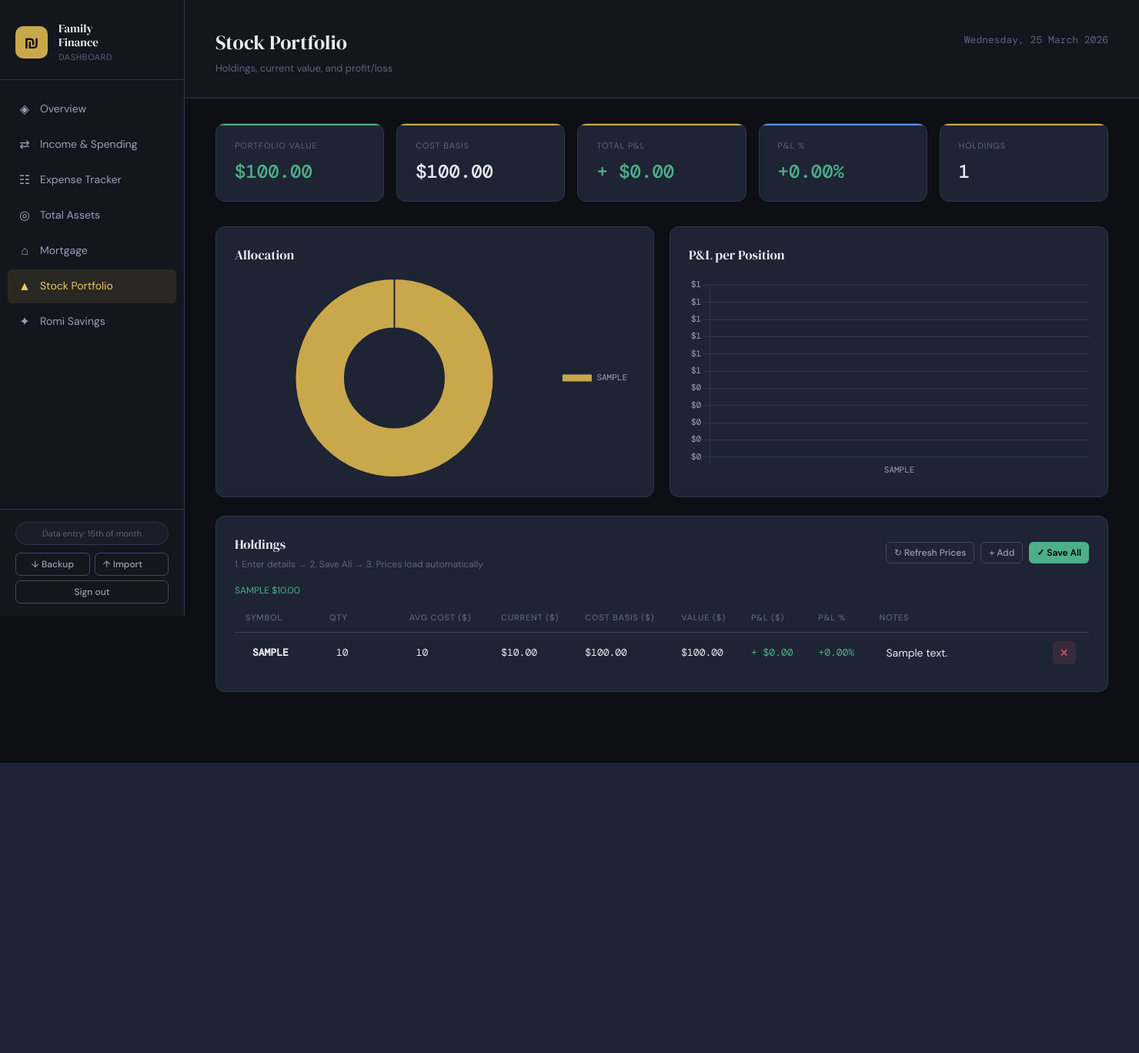
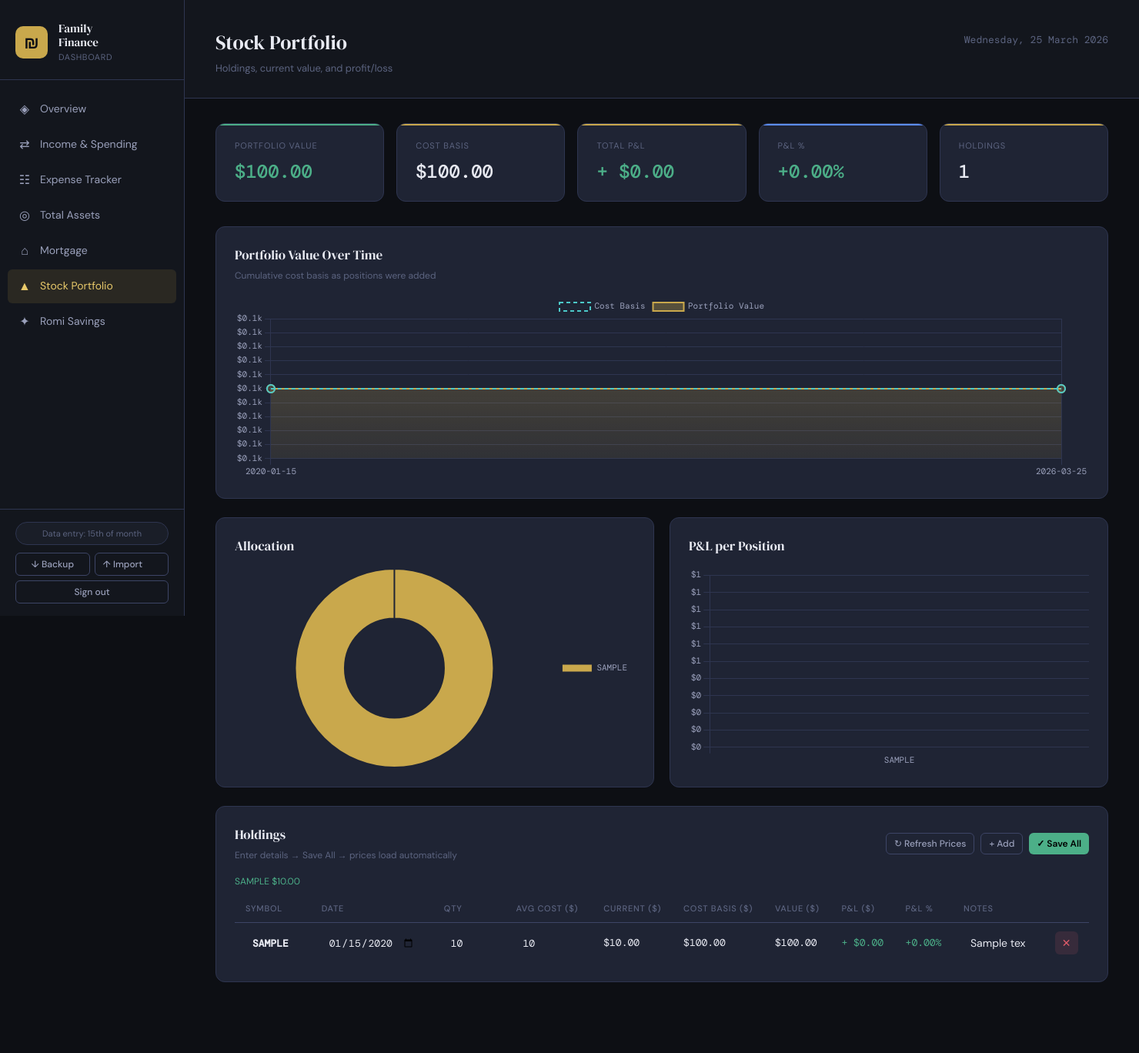
Before and after one commit to avivmesh-cpu/Family-Finance, a Flask app: page /stocks in a window 1480 px wide. Shown: the whole page at 77% size. Before the commit the page ends 991 px from the top, so only its background shows below. Run offline with Flask 3, Linux system fonts and the light colour scheme; tables that the repository leaves empty hold one stand-in row (values such as "Sample post"); a database or web service that is not in the repository returns one stand-in record (values such as "Sample title"); data that the repository does not hold is empty.

Commit message:
Add files via upload

```diff
--- a/templates/stocks.html
+++ b/templates/stocks.html
@@ -13,6 +13,13 @@
     <div class="kpi-card"><div class="kpi-label">Holdings</div><div class="kpi-value" id="kpi-cnt">0</div></div>
   </div>
 
+  <!-- Portfolio over time chart -->
+  <div class="card mb-24">
+    <div class="card-title mb-4">Portfolio Value Over Time</div>
+    <div class="card-subtitle mb-16">Cumulative cost basis as positions were added</div>
+    <div class="chart-wrap" style="height:240px"><canvas id="c-timeline"></canvas></div>
+  </div>
+
   <div class="grid-2 mb-24">
     <div class="card"><div class="card-title mb-16">Allocation</div><div class="chart-wrap"><canvas id="c-alloc"></canvas></div></div>
     <div class="card"><div class="card-title mb-16">P&amp;L per Position</div><div class="chart-wrap"><canvas id="c-pnl"></canvas></div></div>
@@ -22,7 +29,7 @@
     <div class="flex-between mb-16">
       <div>
         <div class="card-title">Holdings</div>
-        <div class="card-subtitle">1. Enter details &rarr; 2. Save All &rarr; 3. Prices load automatically</div>
+        <div class="card-subtitle">Enter details → Save All → prices load automatically</div>
       </div>
       <div class="flex gap-8">
         <button class="btn btn-ghost btn-sm" id="refresh-btn" onclick="doRefreshPrices()">&#8635; Refresh Prices</button>
@@ -36,7 +43,7 @@
     <div class="table-wrap">
       <table>
         <thead><tr>
-          <th>Symbol</th><th>Qty</th><th>Avg Cost ($)</th>
+          <th>Symbol</th><th>Date</th><th>Qty</th><th>Avg Cost ($)</th>
           <th>Current ($)</th><th>Cost Basis ($)</th><th>Value ($)</th>
           <th>P&amp;L ($)</th><th>P&amp;L %</th><th>Notes</th><th></th>
         </tr></thead>
@@ -49,46 +56,31 @@
 
 {% block scripts %}
 <script>
-let holdings = [], prices = {}, aC = null, pC = null, tempId = -1;
+let holdings = [], prices = {}, aC = null, pC = null, tlC = null, tempId = -1;
 
-// ── Load holdings then auto-fetch prices ──
 async function init() {
   try { holdings = await FF.get('/api/stocks'); } catch(e) { holdings = []; }
   holdings.forEach(h => { h._del = false; h._new = false; });
-  buildTable();
-  updateKPIs();
-  buildCharts();
-  if (holdings.filter(h => !h._del && h.symbol).length) {
-    await doRefreshPrices();
-  }
+  buildTable(); updateKPIs(); buildCharts();
+  if (holdings.filter(h => !h._del && h.symbol).length) await doRefreshPrices();
 }
 
 async function doRefreshPrices() {
   const btn = document.getElementById('refresh-btn');
   const status = document.getElementById('price-status');
   btn.disabled = true; btn.textContent = 'Fetching...';
-  status.textContent = 'Fetching prices...';
-  status.style.color = 'var(--text3)';
+  status.textContent = 'Fetching prices...'; status.style.color = 'var(--text3)';
   try {
     const resp = await fetch('/api/stock-prices');
     const data = await resp.json();
     if (data.error) throw new Error(data.error);
-    // Handle both {prices:{}, errors:{}} and flat {SYM: price} formats
     prices = data.prices !== undefined ? data.prices : data;
-    const errs = data.errors || {};
     buildTable(); updateKPIs(); buildCharts();
     const found = Object.entries(prices).filter(([k,v]) => v).map(([k,v]) => k + ' $' + Number(v).toFixed(2)).join('  |  ');
-    const errMsg = Object.entries(errs).map(([k,v]) => k + ': ' + v).join(', ');
-    if (found) {
-      status.textContent = found;
-      status.style.color = 'var(--green)';
-    } else {
-      status.textContent = 'No prices found.' + (errMsg ? ' Errors: ' + errMsg : '');
-      status.style.color = 'var(--red)';
-    }
+    status.textContent = found || 'No prices found — check symbols';
+    status.style.color = found ? 'var(--green)' : 'var(--red)';
   } catch(e) {
-    status.textContent = 'Error: ' + e.message;
-    status.style.color = 'var(--red)';
+    status.textContent = 'Error: ' + e.message; status.style.color = 'var(--red)';
   }
   btn.disabled = false; btn.textContent = '↻ Refresh Prices';
 }
@@ -98,7 +90,7 @@ function buildTable() {
   tb.innerHTML = '';
   const active = holdings.filter(h => !h._del);
   if (!active.length) {
-    tb.innerHTML = '<tr><td colspan="10"><div class="empty-state"><p>No holdings. Click + Add, fill in details, then Save All.</p></div></td></tr>';
+    tb.innerHTML = '<tr><td colspan="11"><div class="empty-state"><p>No holdings. Click + Add.</p></div></td></tr>';
     return;
   }
   active.forEach(h => {
@@ -111,9 +103,11 @@ function buildTable() {
     const tr = document.createElement('tr');
     tr.dataset.hid = h.id;
     tr.innerHTML =
-      '<td><input class="editable-cell mono" data-f="symbol" value="' + sym + '" style="width:75px;font-weight:600;text-transform:uppercase"' +
+      '<td><input class="editable-cell mono" data-f="symbol" value="' + sym + '" style="width:70px;font-weight:600;text-transform:uppercase"' +
+        ' onkeydown="if(event.key===\'Enter\'){event.preventDefault();this.closest(\'tr\').querySelector(\'[data-f=purchase_date]\').focus();}" /></td>' +
+      '<td><input class="editable-cell mono" data-f="purchase_date" type="date" value="' + (h.purchase_date || '') + '" style="width:130px"' +
         ' onkeydown="if(event.key===\'Enter\'){event.preventDefault();this.closest(\'tr\').querySelector(\'[data-f=quantity]\').focus();}" /></td>' +
-      '<td><input class="editable-cell mono" data-f="quantity" type="number" value="' + (h.quantity || '') + '" placeholder="0" style="width:70px"' +
+      '<td><input class="editable-cell mono" data-f="quantity" type="number" value="' + (h.quantity || '') + '" placeholder="0" style="width:65px"' +
         ' oninput="liveRow(this)" onkeydown="if(event.key===\'Enter\'){event.preventDefault();this.closest(\'tr\').querySelector(\'[data-f=purchase_price]\').focus();}" /></td>' +
       '<td><input class="editable-cell mono" data-f="purchase_price" type="number" value="' + (h.purchase_price || '') + '" placeholder="0" style="width:85px"' +
         ' oninput="liveRow(this)" onkeydown="if(event.key===\'Enter\'){event.preventDefault();doSave();}" /></td>' +
@@ -122,7 +116,7 @@ function buildTable() {
       '<td class="td-mono" id="vl-' + h.id + '">' + (val !== null ? '$' + FF.dec(val) : '—') + '</td>' +
       '<td class="td-mono ' + (pnl === null ? '' : pnl >= 0 ? 'td-positive' : 'td-negative') + '" id="pnl-' + h.id + '">' + (pnl !== null ? (pnl >= 0 ? '+' : '') + ' $' + FF.dec(pnl) : '—') + '</td>' +
       '<td class="td-mono ' + (pct === null ? '' : pct >= 0 ? 'td-positive' : 'td-negative') + '" id="pct-' + h.id + '">' + (pct !== null ? (pct >= 0 ? '+' : '') + FF.dec(pct) + '%' : '—') + '</td>' +
-      '<td><input class="editable-cell" data-f="notes" value="' + (h.notes || '') + '" placeholder="notes..." /></td>' +
+      '<td><input class="editable-cell" data-f="notes" value="' + (h.notes || '') + '" placeholder="notes..." style="width:90px" /></td>' +
       '<td><button class="btn btn-danger btn-icon" onclick="delRow(' + h.id + ')">&#x2715;</button></td>';
     tb.appendChild(tr);
   });
@@ -132,16 +126,15 @@ function liveRow(input) {
   const tr = input.closest('tr');
   const id = +tr.dataset.hid;
   const qty = +(tr.querySelector('[data-f=quantity]').value) || 0;
-  const pp = +(tr.querySelector('[data-f=purchase_price]').value) || 0;
+  const pp  = +(tr.querySelector('[data-f=purchase_price]').value) || 0;
   const sym = (tr.querySelector('[data-f=symbol]').value || '').toUpperCase();
   const cur = prices[sym] || null;
-  const cost = qty * pp;
-  const val = cur ? qty * cur : null;
+  const cost = qty * pp, val = cur ? qty * cur : null;
   const pnl = val !== null ? val - cost : null;
   const pct = pnl !== null && cost ? (pnl / cost) * 100 : null;
-  const set = (id, v) => { const el = document.getElementById(id); if (el) el.textContent = v; };
-  set('cb-' + id, '$' + FF.dec(cost));
-  set('vl-' + id, val !== null ? '$' + FF.dec(val) : '—');
+  const set = (sid, v) => { const el = document.getElementById(sid); if (el) el.textContent = v; };
+  set('cb-'  + id, '$' + FF.dec(cost));
+  set('vl-'  + id, val !== null ? '$' + FF.dec(val) : '—');
   set('pnl-' + id, pnl !== null ? (pnl >= 0 ? '+' : '') + ' $' + FF.dec(pnl) : '—');
   set('pct-' + id, pct !== null ? (pct >= 0 ? '+' : '') + FF.dec(pct) + '%' : '—');
   syncFromDOM(); updateKPIs();
@@ -150,15 +143,16 @@ function liveRow(input) {
 function syncFromDOM() {
   document.querySelectorAll('#stocks-tbody tr[data-hid]').forEach(tr => {
     const id = +tr.dataset.hid, h = holdings.find(x => x.id === id); if (!h) return;
-    h.symbol = (tr.querySelector('[data-f=symbol]').value || '').toUpperCase();
-    h.quantity = +(tr.querySelector('[data-f=quantity]').value) || 0;
+    h.symbol        = (tr.querySelector('[data-f=symbol]').value || '').toUpperCase();
+    h.purchase_date = tr.querySelector('[data-f=purchase_date]').value || '';
+    h.quantity      = +(tr.querySelector('[data-f=quantity]').value) || 0;
     h.purchase_price = +(tr.querySelector('[data-f=purchase_price]').value) || 0;
-    h.notes = tr.querySelector('[data-f=notes]').value || '';
+    h.notes         = tr.querySelector('[data-f=notes]').value || '';
   });
 }
 
 function addRow() {
-  holdings.push({ id: tempId--, symbol: '', quantity: 0, purchase_price: 0, notes: '', _del: false, _new: true });
+  holdings.push({ id: tempId--, symbol: '', purchase_date: '', quantity: 0, purchase_price: 0, notes: '', _del: false, _new: true });
   buildTable();
   setTimeout(() => { const s = document.querySelectorAll('[data-f=symbol]'); if (s.length) s[s.length-1].focus(); }, 60);
 }
@@ -177,9 +171,9 @@ async function doSave() {
     for (const h of holdings.filter(x => x._del && !x._new))
       await FF.del('/api/stocks/' + h.id);
     for (const h of holdings.filter(x => !x._del && x._new && x.symbol))
-      await FF.post('/api/stocks', { symbol: h.symbol, quantity: h.quantity, purchase_price: h.purchase_price, notes: h.notes || '' });
+      await FF.post('/api/stocks', { symbol: h.symbol, quantity: h.quantity, purchase_price: h.purchase_price, purchase_date: h.purchase_date, notes: h.notes || '' });
     for (const h of holdings.filter(x => !x._del && !x._new))
-      await FF.put('/api/stocks/' + h.id, { symbol: h.symbol, quantity: h.quantity, purchase_price: h.purchase_price, notes: h.notes || '' });
+      await FF.put('/api/stocks/' + h.id, { symbol: h.symbol, quantity: h.quantity, purchase_price: h.purchase_price, purchase_date: h.purchase_date, notes: h.notes || '' });
     FF.toast('Saved!');
     await init();
   } catch(e) { FF.toast('Error: ' + e.message, 'error'); }
@@ -187,6 +181,7 @@ async function doSave() {
 }
 
 function updateKPIs() {
+  syncFromDOM();
   let cost = 0, val = 0;
   holdings.filter(h => !h._del).forEach(h => {
     const sym = (h.symbol || '').toUpperCase();
@@ -198,49 +193,99 @@ function updateKPIs() {
   document.getElementById('kpi-cost').textContent = '$' + FF.dec(cost);
   document.getElementById('kpi-cnt').textContent  = holdings.filter(h => !h._del).length;
   const pe = document.getElementById('kpi-pnl');
-  pe.textContent  = val ? (pnl >= 0 ? '+' : '') + ' $' + FF.dec(pnl) : '—';
-  pe.className = 'kpi-value ' + (pnl >= 0 ? 'green' : 'red');
+  pe.textContent = val ? (pnl >= 0 ? '+' : '') + ' $' + FF.dec(pnl) : '—';
+  pe.className   = 'kpi-value ' + (pnl >= 0 ? 'green' : 'red');
   const pp = document.getElementById('kpi-pct');
-  pp.textContent  = val ? (pct >= 0 ? '+' : '') + FF.dec(pct) + '%' : '—';
-  pp.className = 'kpi-value ' + (pct >= 0 ? 'green' : 'red');
+  pp.textContent = val ? (pct >= 0 ? '+' : '') + FF.dec(pct) + '%' : '—';
+  pp.className   = 'kpi-value ' + (pct >= 0 ? 'green' : 'red');
 }
 
 function buildCharts() {
   const active = holdings.filter(h => !h._del && h.symbol);
 
-  // Merge duplicates by symbol for charts only (table stays as-is)
+  // Merge duplicates by symbol for pie/bar charts
   const merged = {};
   for (const h of active) {
     const sym = (h.symbol || '').toUpperCase();
-    if (!merged[sym]) {
-      merged[sym] = { symbol: sym, quantity: 0, totalCost: 0 };
-    }
+    if (!merged[sym]) merged[sym] = { symbol: sym, quantity: 0, totalCost: 0 };
     merged[sym].quantity  += (+h.quantity || 0);
     merged[sym].totalCost += (+h.quantity || 0) * (+h.purchase_price || 0);
   }
-  const syms   = Object.keys(merged);
-  const vals   = syms.map(s => prices[s] ? merged[s].quantity * prices[s] : merged[s].totalCost);
-  const pnlD   = syms.map(s => prices[s] ? merged[s].quantity * prices[s] - merged[s].totalCost : 0);
-  const cols   = [FF.colors.gold, FF.colors.blue, FF.colors.green, FF.colors.purple, FF.colors.teal, FF.colors.red];
+  const syms = Object.keys(merged);
+  const vals  = syms.map(s => prices[s] ? merged[s].quantity * prices[s] : merged[s].totalCost);
+  const pnlD  = syms.map(s => prices[s] ? merged[s].quantity * prices[s] - merged[s].totalCost : 0);
+  const cols  = [FF.colors.gold, FF.colors.blue, FF.colors.green, FF.colors.purple, FF.colors.teal, FF.colors.red];
 
+  // Allocation pie
   const c1 = document.getElementById('c-alloc').getContext('2d');
   if (aC) aC.destroy();
-  if (syms.length) aC = new Chart(c1, {
-    type: 'doughnut',
+  if (syms.length) aC = new Chart(c1, { type: 'doughnut',
     data: { labels: syms, datasets: [{ data: vals, backgroundColor: cols.slice(0, syms.length), borderWidth: 2, borderColor: '#1f2434' }] },
     options: { responsive: true, maintainAspectRatio: false, plugins: { legend: { position: 'right' } } }
   });
 
+  // P&L bar
   const c2 = document.getElementById('c-pnl').getContext('2d');
   if (pC) pC.destroy();
-  if (syms.length) pC = new Chart(c2, {
-    type: 'bar',
+  if (syms.length) pC = new Chart(c2, { type: 'bar',
     data: { labels: syms, datasets: [{ data: pnlD,
-      backgroundColor: pnlD.map(v => v >= 0 ? 'rgba(76,175,136,0.75)' : 'rgba(224,92,106,0.75)'),
-      borderRadius: 4 }] },
+      backgroundColor: pnlD.map(v => v >= 0 ? 'rgba(76,175,136,0.75)' : 'rgba(224,92,106,0.75)'), borderRadius: 4 }] },
     options: { responsive: true, maintainAspectRatio: false, plugins: { legend: { display: false } },
       scales: { y: { ticks: { callback: v => '$' + v.toFixed(0) } } } }
   });
+
+  // Portfolio timeline — sorted by purchase date, cumulative cost basis
+  const withDates = active.filter(h => h.purchase_date).sort((a, b) => a.purchase_date.localeCompare(b.purchase_date));
+  const c3 = document.getElementById('c-timeline').getContext('2d');
+  if (tlC) tlC.destroy();
+
+  if (withDates.length) {
+    // Build timeline points: each purchase adds to cumulative cost
+    // Also show current value at each date using live price
+    const events = [];
+    let cumCost = 0;
+    withDates.forEach(h => {
+      cumCost += (+h.quantity || 0) * (+h.purchase_price || 0);
+      events.push({ date: h.purchase_date, cost: cumCost, sym: (h.symbol||'').toUpperCase(), qty: +h.quantity||0 });
+    });
+
+    // Add today's point with current value
+    const today = new Date().toISOString().split('T')[0];
+    let totalVal = 0;
+    Object.keys(merged).forEach(sym => {
+      totalVal += prices[sym] ? merged[sym].quantity * prices[sym] : merged[sym].totalCost;
+    });
+
+    const labels = [...events.map(e => e.date), today];
+    const costData = [...events.map(e => e.cost), cumCost];
+    const valueData = [...events.map(e => {
+      // At this point in time, what was the value? Use current prices as approximation
+      let v = 0;
+      withDates.filter(h => h.purchase_date <= e.date).forEach(h => {
+        const s = (h.symbol||'').toUpperCase();
+        v += prices[s] ? (+h.quantity||0)*prices[s] : (+h.quantity||0)*(+h.purchase_price||0);
+      });
+      return v;
+    }), totalVal];
+
+    tlC = new Chart(c3, { type: 'line',
+      data: { labels,
+        datasets: [
+          { label: 'Cost Basis', data: costData,
+            borderColor: FF.colors.teal, backgroundColor: 'transparent',
+            tension: 0.3, pointRadius: 5, borderWidth: 2, borderDash: [5,4] },
+          { label: 'Portfolio Value', data: valueData,
+            borderColor: FF.colors.gold, backgroundColor: FF.gradient(c3, FF.colors.gold),
+            tension: 0.3, fill: true, pointRadius: 5, borderWidth: 2 }
+        ]
+      },
+      options: { responsive: true, maintainAspectRatio: false,
+        plugins: { legend: { position: 'top' } },
+        scales: { y: { ticks: { callback: v => '$' + (v/1000).toFixed(1) + 'k' } } },
+        interaction: { mode: 'index', intersect: false }
+      }
+    });
+  }
 }
 
 init();
```
